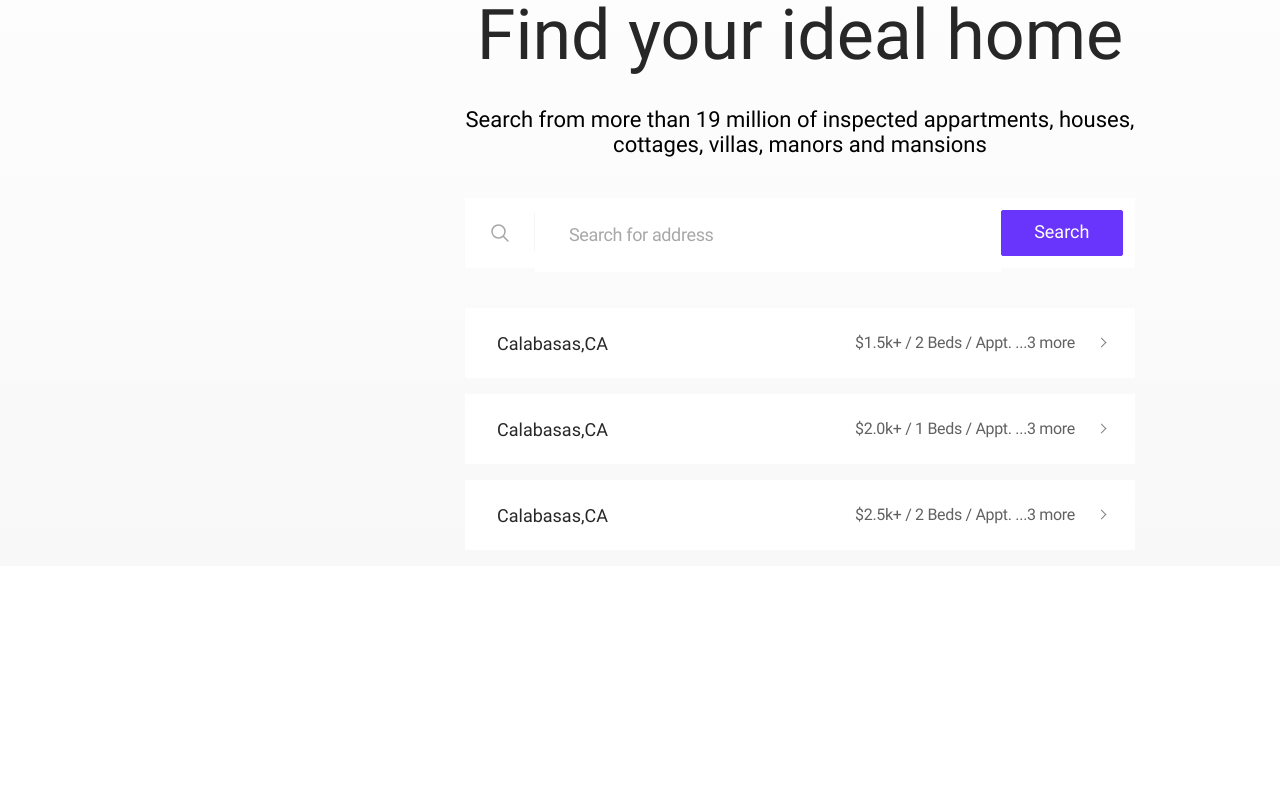
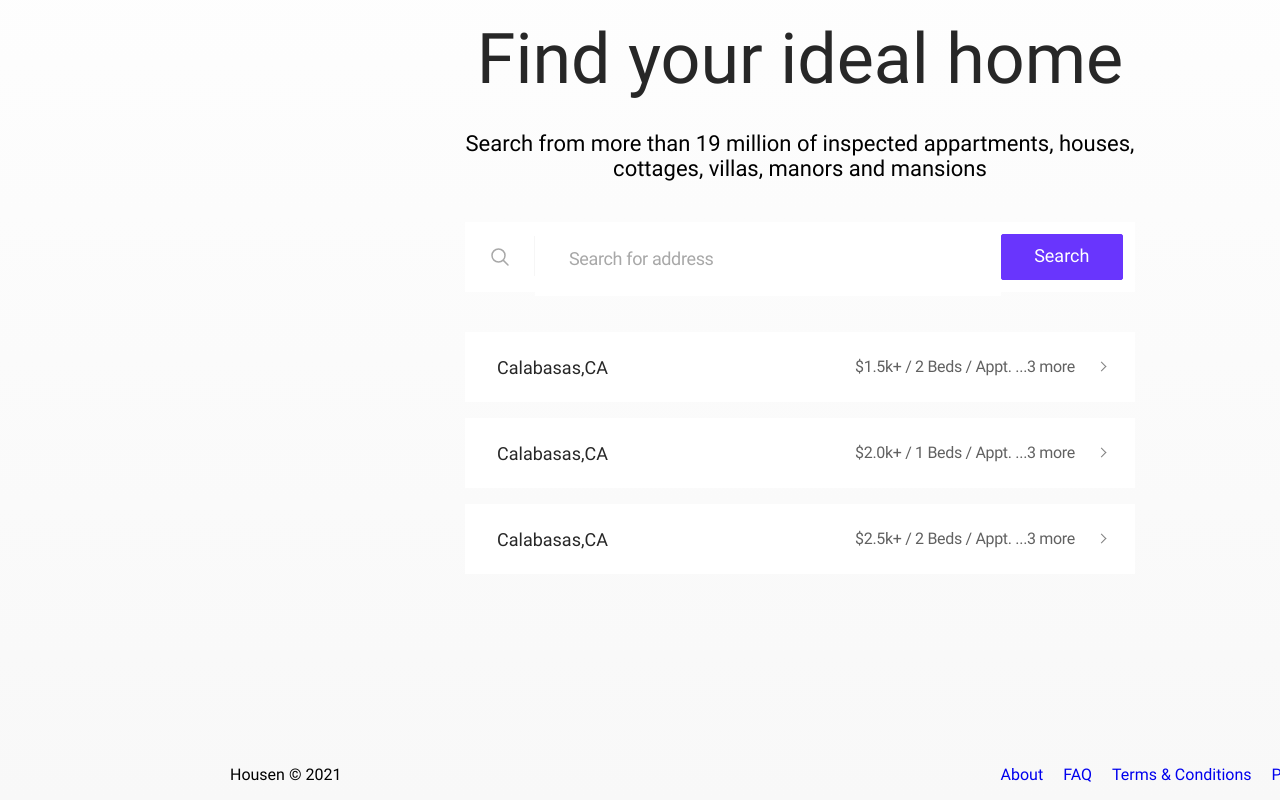
Before and after one commit to webbomj/react-recipe-simple, a React (Create React App) app: page / in a window 1280 px wide. Shown: the part 230-1030 px from the top of the page. Before the commit the page ends 800 px from the top, so only its background shows below. Built offline with nearby package versions, Linux system fonts and the light colour scheme.

Commit message:
create footer

```diff
--- a/src/App.css
+++ b/src/App.css
@@ -352,4 +352,8 @@ template {
 .App {
   width: 1600px;
   margin: 0 auto;
+  overflow: hidden;
+  display: flex;
+  flex-direction: column;
+  min-height: 100vh;
 }
--- a/src/App.js
+++ b/src/App.js
@@ -1,12 +1,14 @@
 import './App.css';
 import Header from './components/Header/Header';
 import Hero from './components/Hero/Hero';
+import Footer from './components/Footer/Footer';
 
 function App() {
   return (
     <div className="App">
       <Header/>
       <Hero/>
+      <Footer/>
     </div>
   );
 }
--- /dev/null
+++ b/src/components/Footer/Footer.jsx
@@ -0,0 +1,22 @@
+import React from 'react';
+import './footer.modules.css'
+
+const Footer = () => {
+  return (
+    <footer className='footer'>
+      <div className='footer__wrapper'>
+        <div className='footer__left'><span>Housen 	&#169; {new Date().getFullYear()}</span></div>
+        <div className='footer__rigth'>
+          <ul className='footer__list'>
+            <li className='footer__item'><a href='#'>About</a></li>
+            <li className='footer__item'><a href='#'>FAQ</a></li>
+            <li className='footer__item'><a href='#'>Terms & Conditions</a></li>
+            <li className='footer__item'><a href='#'>Privacy Policy</a></li>
+          </ul>
+        </div>
+      </div>
+    </footer>
+  );
+};
+
+export default Footer;
--- /dev/null
+++ b/src/components/Footer/footer.modules.css
@@ -0,0 +1,37 @@
+.footer {
+  width: 100%;
+  margin: 0 auto;
+  margin-top: 160px;
+}
+
+.footer__wrapper {
+  display: flex;
+  justify-content: space-between;
+  width: 1140px;
+  margin: 0 auto;
+  height: 50px;
+
+}
+
+.footer__list {
+  display: flex;
+  justify-content: center;
+  align-items: center;
+  list-style-type: none;
+
+}
+
+.footer__item:not(:last-child) {
+  margin-right: 20px;
+}
+
+.footer__item a {
+  text-decoration: none;
+
+}
+
+.footer__left {
+  display: flex;
+  justify-content: center;
+  align-items: center;
+}
--- a/src/components/Header/header.modules.css
+++ b/src/components/Header/header.modules.css
@@ -7,12 +7,9 @@
 
 .header__logo {
   position: relative;
-  top: 7px
+  top: 7px;
 }
 
-.header__navigation {
-
-}
 
 .header__navigation-list {
   display: flex;
--- a/src/index.css
+++ b/src/index.css
@@ -15,7 +15,7 @@
 body {
   margin: 0;
   font-family: "Roboto", "Arial", sans-serif;
-  background: linear-gradient(180deg, #FFFFFF 0%, #F8F8F8 100%)
+  background: linear-gradient(180deg, #FFFFFF 0%, #F8F8F8 100%);
 }
 
 code {
```
Also changed, not shown: src/components/RecipeItem/RecipeItem.js (+15 -0 lines), src/components/Footer.js (deleted), src/components/Hero.js (deleted), src/components/Main.js (deleted).
